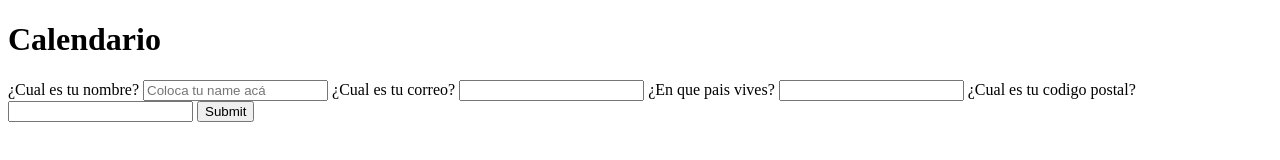
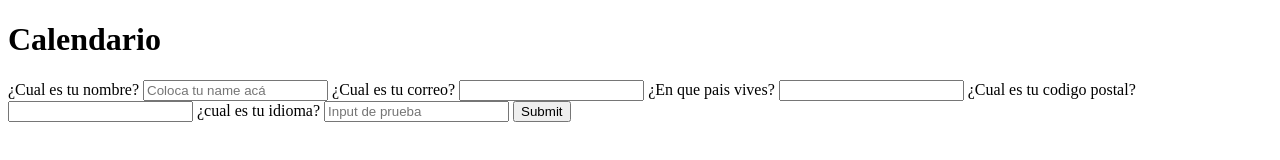
Before and after one commit to Brisimb/HTML-Y-CSS, a plain HTML site: page ClaseCalendario/index.html in a window 1280 px wide. Drawn offline with Linux system fonts and the light colour scheme.

Commit message:
Agregado un nuevo input para practicar

```diff
--- a/ClaseCalendario/index.html
+++ b/ClaseCalendario/index.html
@@ -29,6 +29,11 @@
                 <span>¿Cual es tu codigo postal?</span>
                 <input type="number" id="cp" name="cp" autocomplete="postal-code" required/>
             </label>
+
+            <label for="lenguaje">
+                <span>¿cual es tu idioma?</span>
+                <input type="text" name="lenguaje" id="lenguaje" required placeholder="Input de prueba" autocomplete="language"/>
+            </label>
             <input type="submit"/>
         </form>
     </main>
```
